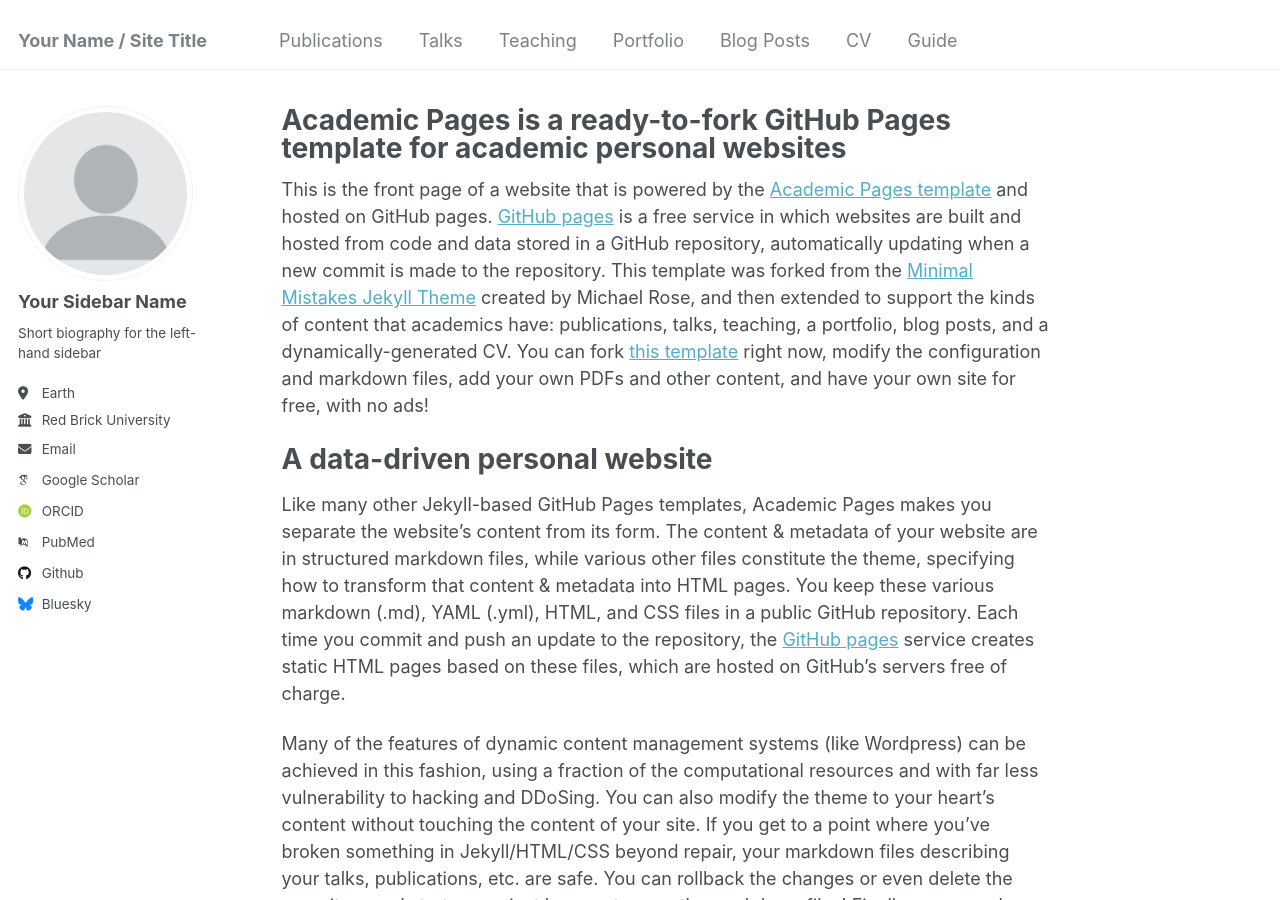
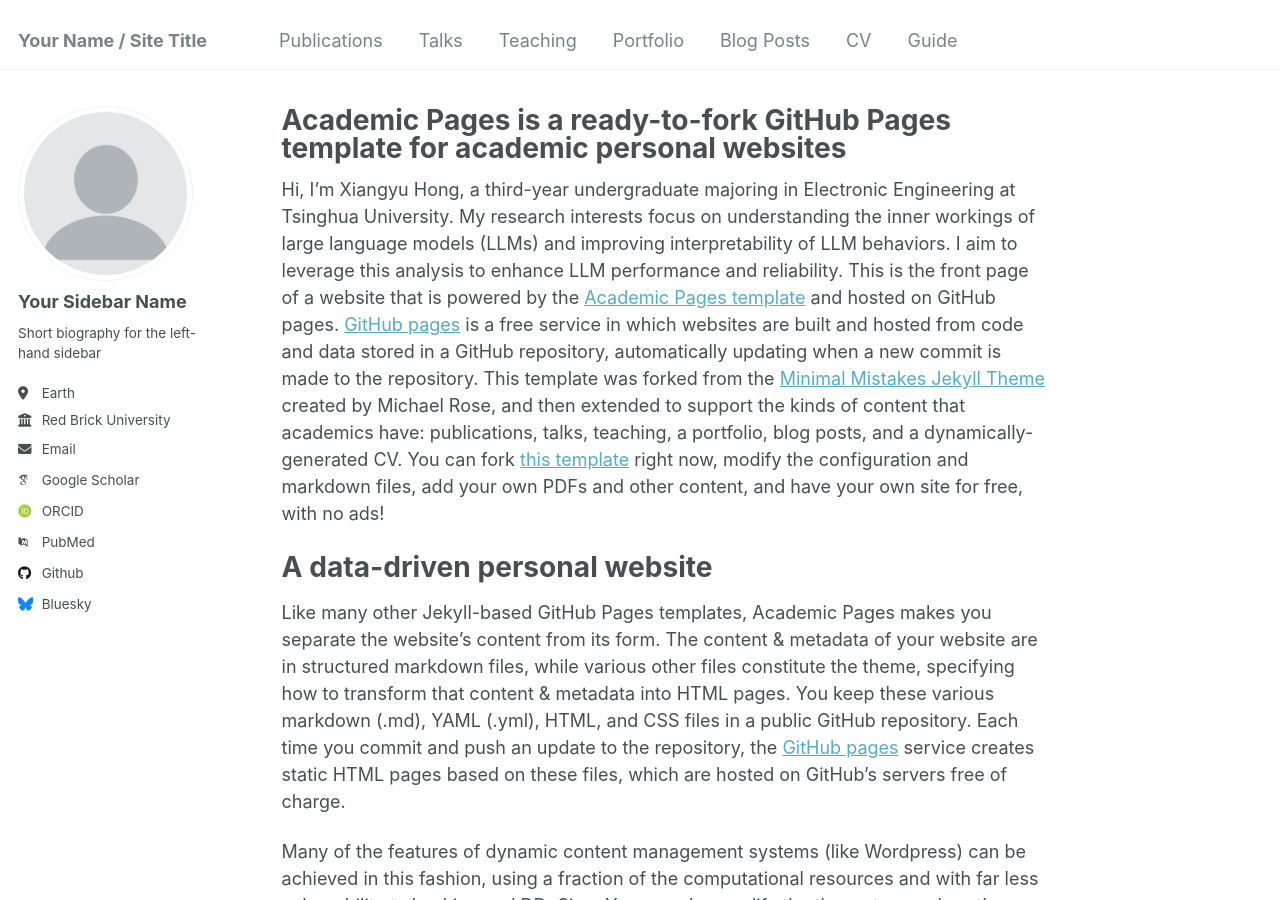
Before and after one commit to lilhongxy/lilhongxy.github.io, a Jekyll site: the page built from _pages/about.md, in a window 1280 px wide and 900 px high. Built offline with Jekyll 4.4.1, drawn with Linux system fonts in a browser that asks for light colours; some web fonts are replaced.

Commit message:
Update about.md

```diff
--- a/_pages/about.md
+++ b/_pages/about.md
@@ -6,7 +6,7 @@
   - /about/
   - /about.html
 ---
-
+Hi, I'm Xiangyu Hong, a third-year undergraduate majoring in Electronic Engineering at Tsinghua University. My research interests focus on understanding the inner workings of large language models (LLMs) and improving interpretability of LLM behaviors. I aim to leverage this analysis to enhance LLM performance and reliability.
 This is the front page of a website that is powered by the [Academic Pages template](https://github.com/academicpages/academicpages.github.io) and hosted on GitHub pages. [GitHub pages](https://pages.github.com) is a free service in which websites are built and hosted from code and data stored in a GitHub repository, automatically updating when a new commit is made to the repository. This template was forked from the [Minimal Mistakes Jekyll Theme](https://mmistakes.github.io/minimal-mistakes/) created by Michael Rose, and then extended to support the kinds of content that academics have: publications, talks, teaching, a portfolio, blog posts, and a dynamically-generated CV. You can fork [this template](https://github.com/academicpages/academicpages.github.io) right now, modify the configuration and markdown files, add your own PDFs and other content, and have your own site for free, with no ads!
 
 A data-driven personal website
```
